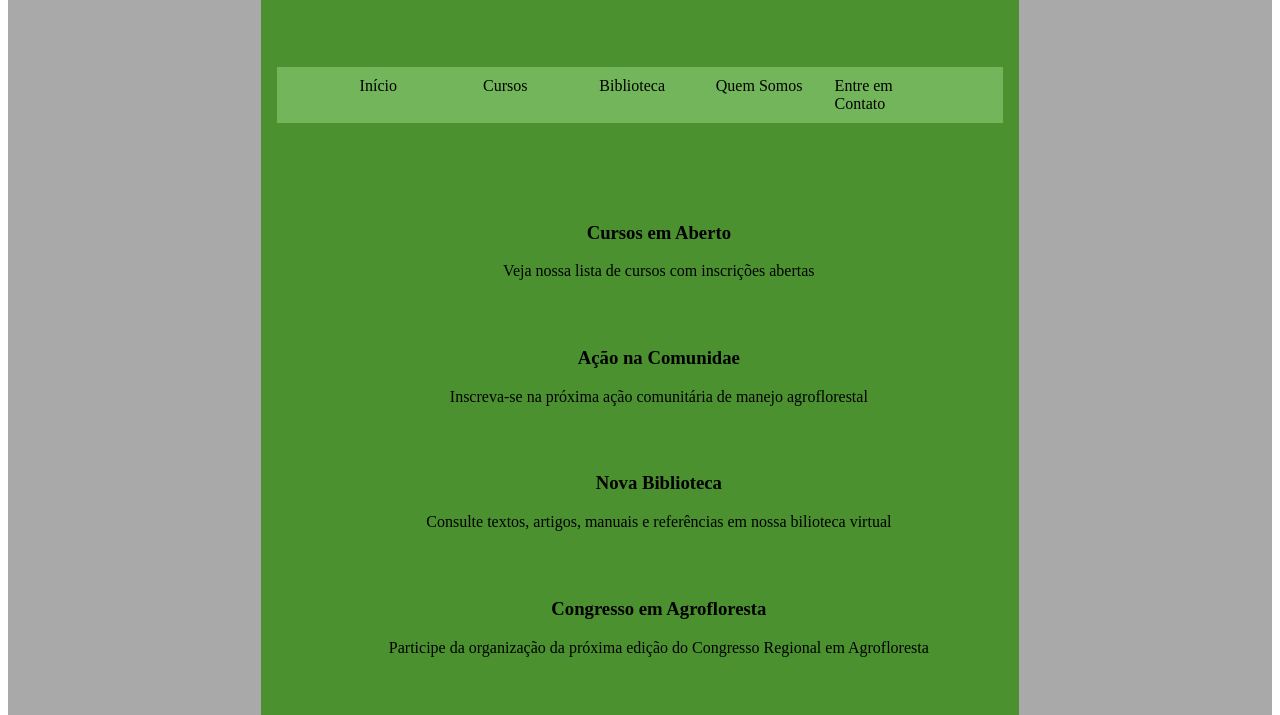
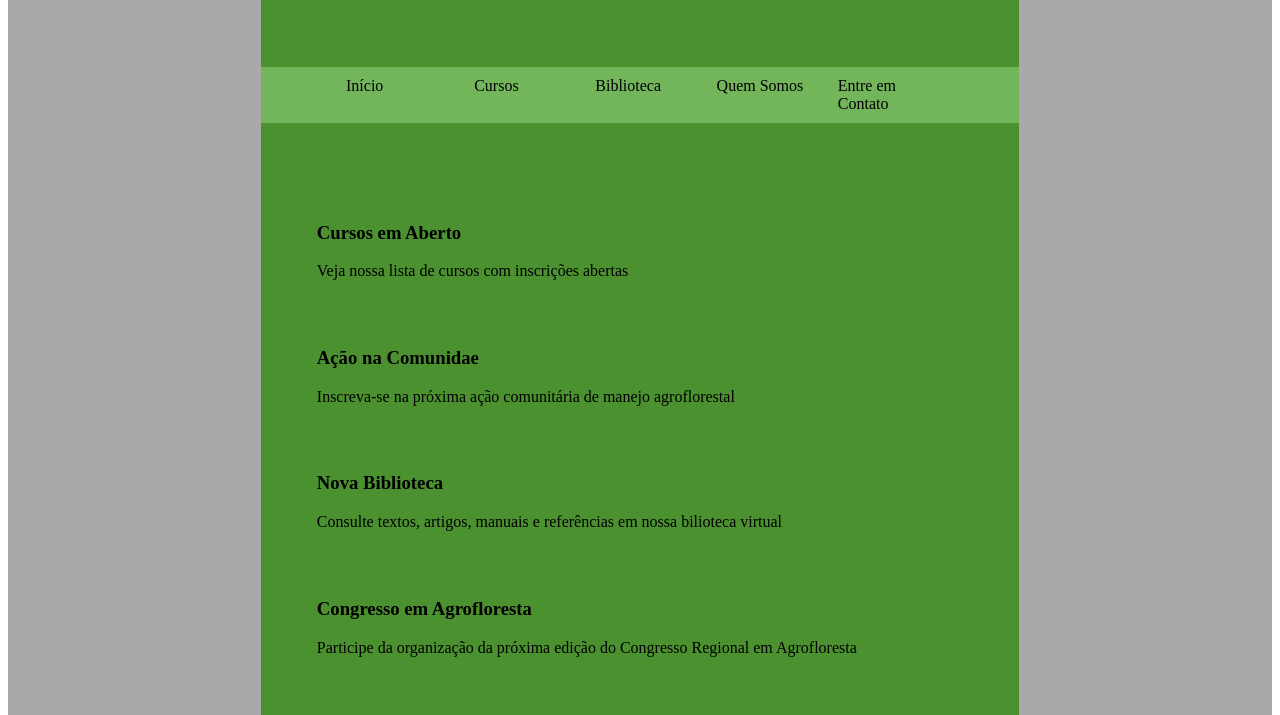
Before and after one commit to hsergiolima/uninter-atividade-extensionista-projeto, a plain HTML site: page index.html in a window 1280 px wide. Shown: the part 85-800 px from the top of the page. Drawn offline with Linux system fonts and the light colour scheme.

Commit message:
style: melhoria na disposição dos blocos principais

```diff
--- a/style.css
+++ b/style.css
@@ -32,7 +32,7 @@ article,
 aside,
 footer {
   background: #4B9130;
-  padding: 1em;
+  padding: 1em 0 1em 0;
 }
 
 header,
@@ -62,8 +62,8 @@ footer > * {
 }
 
 article {
-  min-width: 15em;
-  text-align: center;
+  /* min-width: 15em; */
+  /* text-align: center;   */
 }
 
 .noticia {
```
